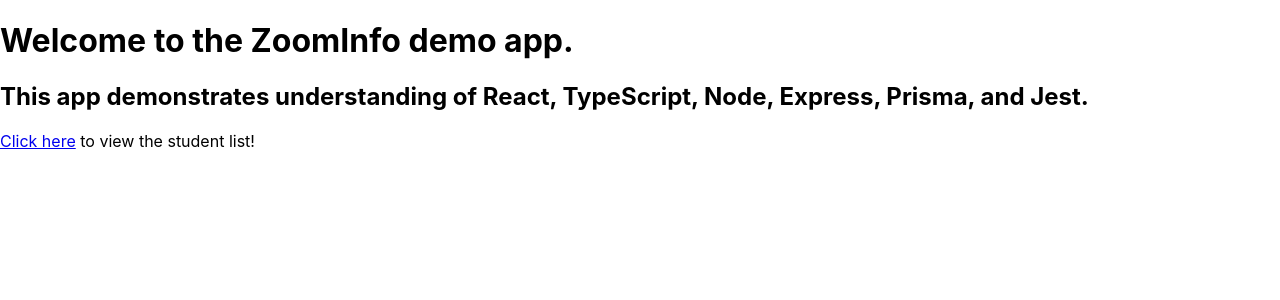
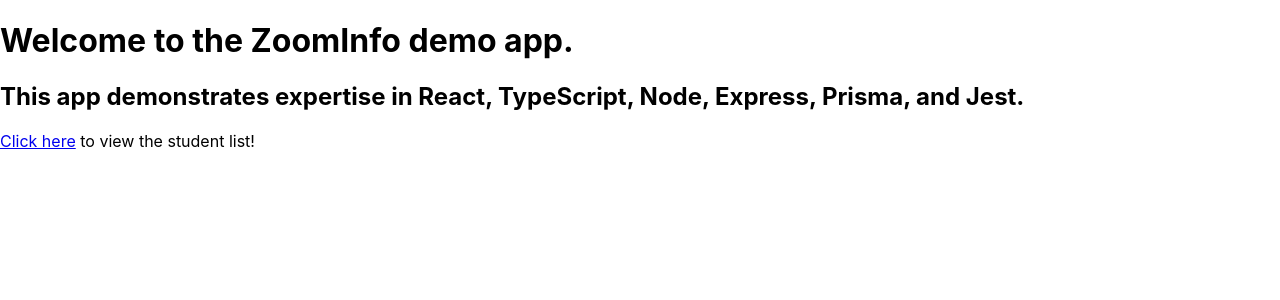
Before and after one commit to marcgarygray/zoominfo-student-crud, a React (Create React App) app in the folder client/: page / in a window 1280 px wide. Shown: the top 300 px of the page. Built offline with nearby package versions, Linux system fonts and the light colour scheme.

Commit message:
welcome 2

```diff
--- a/client/src/pages/welcome.tsx
+++ b/client/src/pages/welcome.tsx
@@ -5,7 +5,7 @@
     <>
       <h1>Welcome to the ZoomInfo demo app.</h1>
       <h2>
-        This app demonstrates understanding of React, TypeScript, Node, Express,
+        This app demonstrates expertise in React, TypeScript, Node, Express,
         Prisma, and Jest.
       </h2>
       <Link to="/students">Click here</Link> to view the student list!
```
